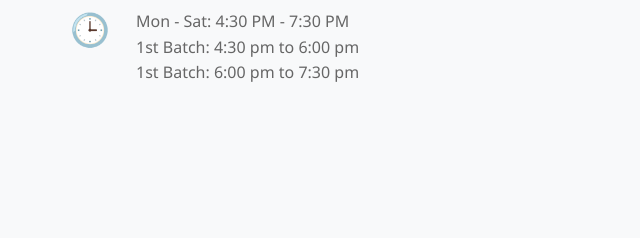
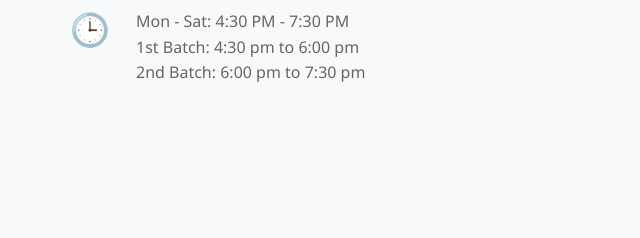
Before and after one commit to best-tution-tambram/Tution-Website, a plain HTML site: page index.html in a window 1280 px wide. Shown: the part 3724-3962 px from the top of the page, 0-640 px from the left. Drawn offline with Linux system fonts and the light colour scheme.

Commit message:
Update index.html

```diff
--- a/index.html
+++ b/index.html
@@ -215,7 +215,7 @@
                             <h3>Timing</h3>
                             <p>Mon - Sat: 4:30 PM - 7:30 PM </p>
                             <p>1st Batch: 4:30 pm to 6:00 pm</p>
-                            <p>1st Batch: 6:00 pm to 7:30 pm</p>
+                            <p>2nd Batch: 6:00 pm to 7:30 pm</p>
                         </div>
                     </div>
                 </div>
```
